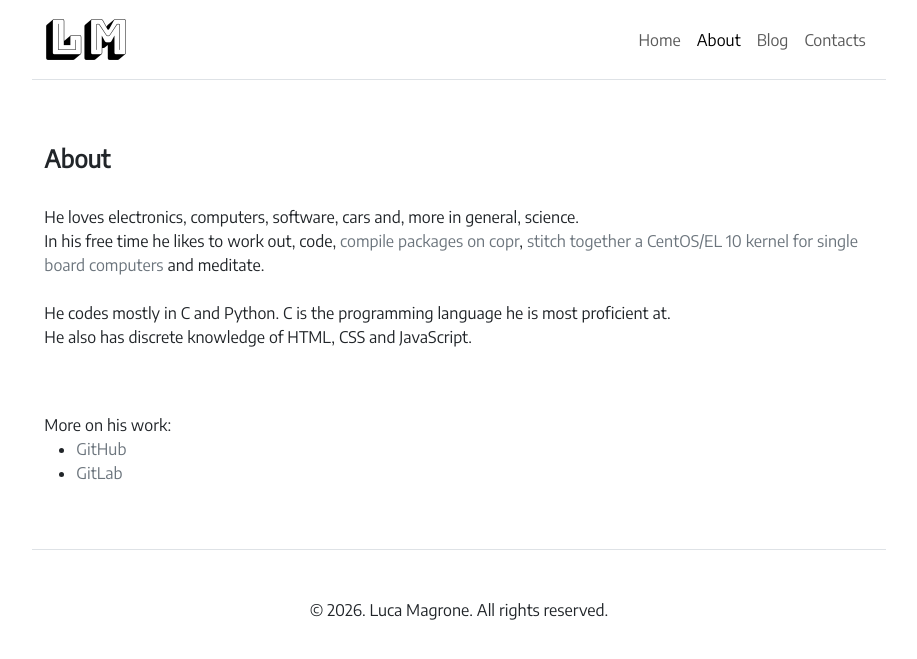
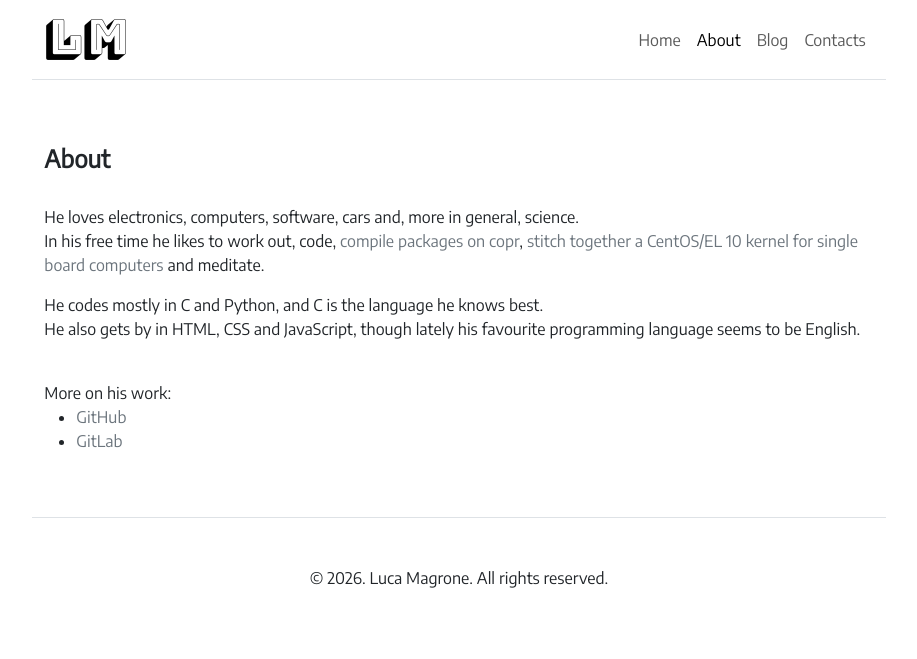
Before and after one commit to Leuca/Leuca.github.io, a Jekyll site: the page built from about.html, in a window 1280 px wide. Shown: the top 659 px of the page, without its empty margins (181-1098 px from the left). Built offline with Jekyll 4.4.1, drawn with Linux system fonts in a browser that asks for light colours.

Commit message:
About: tidy the languages paragraph
Use paragraphs instead of line breaks, reword the HTML/CSS/JS line and add
a nod to English as the new programming language.

Signed-off-by: Luca Magrone <luca@magrone.cc>

```diff
--- a/about.html
+++ b/about.html
@@ -5,16 +5,16 @@ permalink: /about
 ---
 <h4><strong>About</strong></h4>
             <br>
-            He loves electronics, computers, software, cars and, more in general, science.
-            <br>
-            In his free time he likes to work out, code, <a href="https://copr.fedorainfracloud.org/coprs/lucamagrone/" class="link-secondary">compile packages on copr</a>, <a href="https://gitlab.com/Leuca/centos-stream-10/-/tree/rpi64?ref_type=heads" class="link-secondary">stitch together a CentOS/EL 10 kernel for single board computers</a> and meditate.
-            <br>
-            <br>
-            He codes mostly in C and Python. C is the programming language he is most proficient at.
-            <br>
-            He also has discrete knowledge of HTML, CSS and JavaScript.
-            <br>
-            <br>
+            <p>
+                He loves electronics, computers, software, cars and, more in general, science.
+                <br>
+                In his free time he likes to work out, code, <a href="https://copr.fedorainfracloud.org/coprs/lucamagrone/" class="link-secondary">compile packages on copr</a>, <a href="https://gitlab.com/Leuca/centos-stream-10/-/tree/rpi64?ref_type=heads" class="link-secondary">stitch together a CentOS/EL 10 kernel for single board computers</a> and meditate.
+            </p>
+            <p>
+                He codes mostly in C and Python, and C is the language he knows best.
+                <br>
+                He also gets by in HTML, CSS and JavaScript,
+                though lately his favourite programming language seems to be English.
             </p>
             <br>
             More on his work:
```
